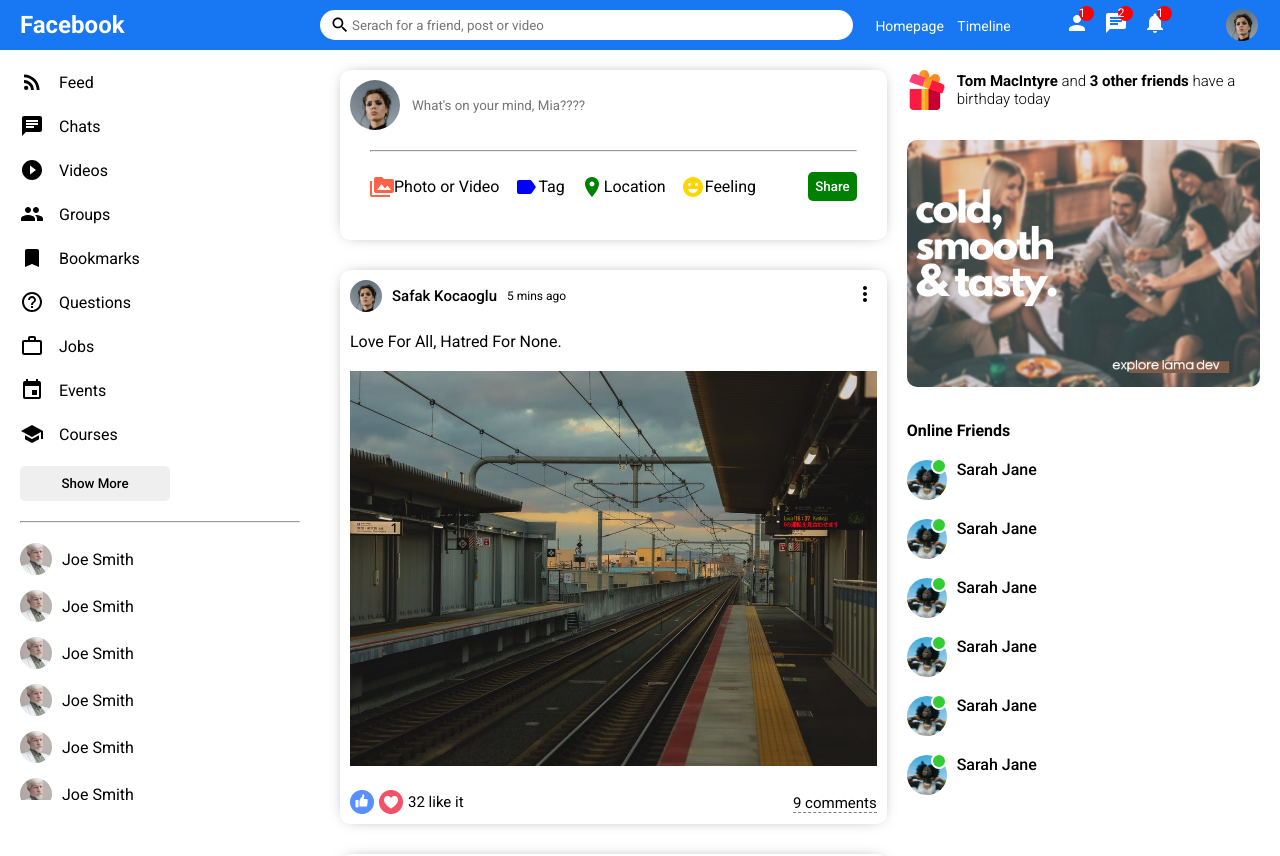
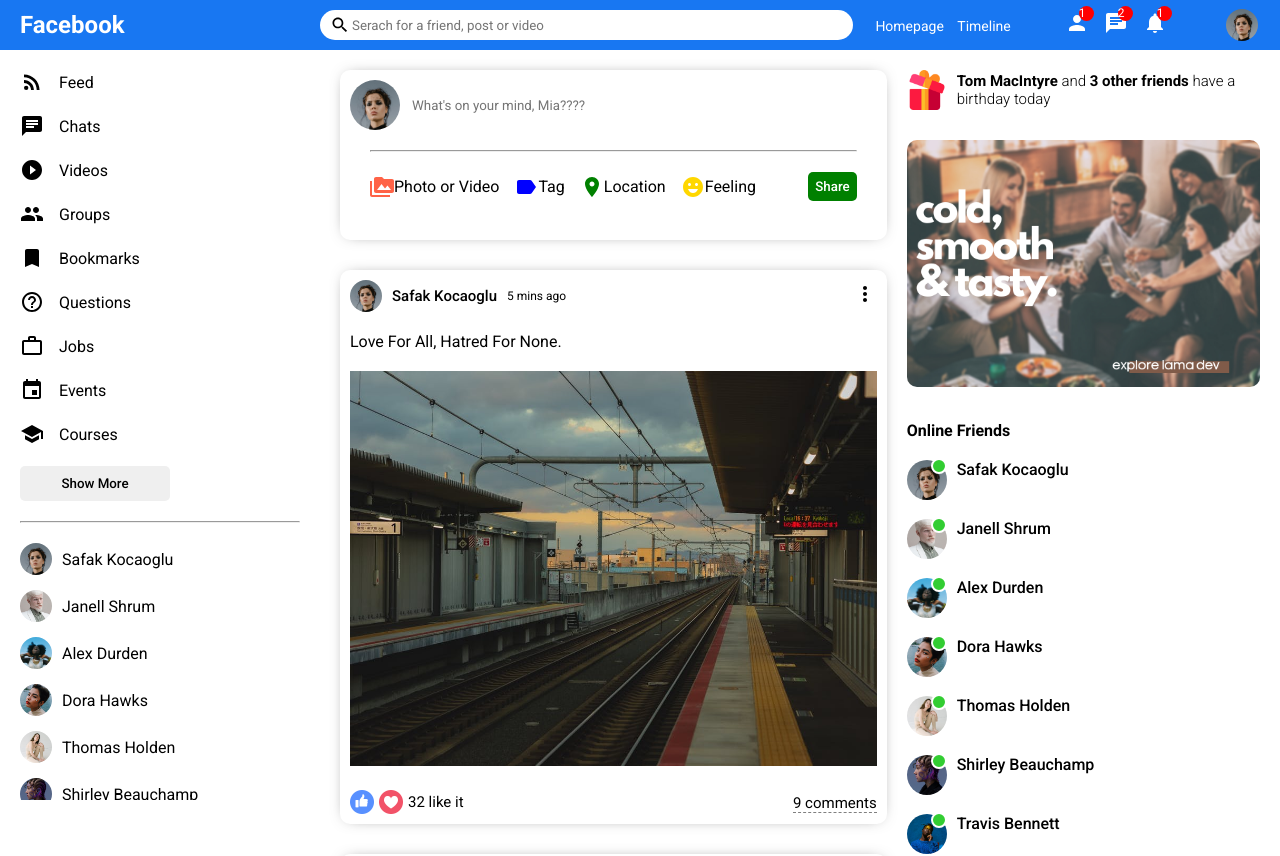
Before and after one commit to mia-donna/social-react, a React (Create React App) app: page / in a window 1280 px wide. Shown: the top 856 px of the page. Built offline with nearby package versions, Linux system fonts and the light colour scheme.

Commit message:
user list complete dynamic

```diff
--- /dev/null
+++ b/src/components/closeFriend/CloseFriend.jsx
@@ -0,0 +1,10 @@
+import "./closefriend.css";
+
+export default function CloseFriend({user}) {
+    return (
+        <li className="sidebarFriend">
+            <img className="sidebarFriendImg" src={user.profilePicture} alt=""/>
+            <span className="sidebarFriendName">{user.username}</span>
+        </li>
+    )
+}
--- /dev/null
+++ b/src/components/closeFriend/closefriend.css
@@ -0,0 +1,13 @@
+.sidebarFriend{
+    display: flex;
+    align-items: center;
+    margin-bottom: 15px;
+}
+
+.sidebarFriendImg{
+    width: 32px;
+    height: 32px;
+    object-fit: cover;
+    border-radius: 50%;
+    margin-right: 10px;
+}
--- /dev/null
+++ b/src/components/online/Online.jsx
@@ -0,0 +1,13 @@
+import "./online.css";
+
+export default function Online({user}) {
+    return (
+        <li className="rightbarFriend">
+                       <div className="rightbarProfileImgContainer">
+                           <img src={user.profilePicture} alt="" className="rightbarProfileImg"/>
+                           <span className="rightbarOnline"></span>
+                       </div>
+                       <span className="rightbarUsername">{user.username}</span>
+                   </li>
+    )
+}
--- /dev/null
+++ b/src/components/online/online.css
@@ -0,0 +1,33 @@
+.rightbarFriend{
+    display: flex;
+    margin-bottom: 15px ;
+    align-items: none;
+}
+
+.rightbarProfileImgContainer{
+    margin-right: 10px;
+    position: relative;
+}
+
+.rightbarProfileImg{
+    width: 40px;
+    height: 40px;
+    border-radius: 50%;
+    object-fit: cover;
+}
+
+.rightbarOnline{
+    width: 12px;
+    height: 12px;
+    border-radius: 50%;
+    background-color: limegreen;
+    position: absolute;
+    top:-2px;
+    right: 0;
+    border: 2px solid white;
+}
+
+.rightbarUsername{
+    font-weight: 500;
+
+}
--- a/src/components/rightbar/Rightbar.jsx
+++ b/src/components/rightbar/Rightbar.jsx
@@ -1,4 +1,6 @@
 import "./rightbar.css";
+import {Users} from "../../dummyData";
+import Online from "../online/Online";
 
 export default function Rightbar() {
     return (
@@ -12,48 +14,9 @@
                <img src="assets/ad.png" alt="" className="rightbarAd"/>
                <h4 className="rightbarTitle">Online Friends</h4>
                <ul className="rightbarFriendList">
-                   <li className="rightbarFriend">
-                       <div className="rightbarProfileImgContainer">
-                           <img src="assets/person/3.jpeg" alt="" className="rightbarProfileImg"/>
-                           <span className="rightbarOnline"></span>
-                       </div>
-                       <span className="rightbarUsername">Sarah Jane</span>
-                   </li>
-                   <li className="rightbarFriend">
-                       <div className="rightbarProfileImgContainer">
-                           <img src="assets/person/3.jpeg" alt="" className="rightbarProfileImg"/>
-                           <span className="rightbarOnline"></span>
-                       </div>
-                       <span className="rightbarUsername">Sarah Jane</span>
-                   </li>
-                   <li className="rightbarFriend">
-                       <div className="rightbarProfileImgContainer">
-                           <img src="assets/person/3.jpeg" alt="" className="rightbarProfileImg"/>
-                           <span className="rightbarOnline"></span>
-                       </div>
-                       <span className="rightbarUsername">Sarah Jane</span>
-                   </li>
-                   <li className="rightbarFriend">
-                       <div className="rightbarProfileImgContainer">
-                           <img src="assets/person/3.jpeg" alt="" className="rightbarProfileImg"/>
-                           <span className="rightbarOnline"></span>
-                       </div>
-                       <span className="rightbarUsername">Sarah Jane</span>
-                   </li>
-                   <li className="rightbarFriend">
-                       <div className="rightbarProfileImgContainer">
-                           <img src="assets/person/3.jpeg" alt="" className="rightbarProfileImg"/>
-                           <span className="rightbarOnline"></span>
-                       </div>
-                       <span className="rightbarUsername">Sarah Jane</span>
-                   </li>
-                   <li className="rightbarFriend">
-                       <div className="rightbarProfileImgContainer">
-                           <img src="assets/person/3.jpeg" alt="" className="rightbarProfileImg"/>
-                           <span className="rightbarOnline"></span>
-                       </div>
-                       <span className="rightbarUsername">Sarah Jane</span>
-                   </li>
+                   {Users.map(u => (
+                       <Online key={u.id} user={u}/>
+                   ))}
                </ul>
             </div>
         </div>
--- a/src/components/rightbar/rightbar.css
+++ b/src/components/rightbar/rightbar.css
@@ -37,37 +37,3 @@
     margin: 0;
     list-style: none;
   }
-
-.rightbarFriend{
-    display: flex;
-    margin-bottom: 15px ;
-    align-items: none;
-}
-
-.rightbarProfileImgContainer{
-    margin-right: 10px;
-    position: relative;
-}
-
-.rightbarProfileImg{
-    width: 40px;
-    height: 40px;
-    border-radius: 50%;
-    object-fit: cover;
-}
-
-.rightbarOnline{
-    width: 12px;
-    height: 12px;
-    border-radius: 50%;
-    background-color: limegreen;
-    position: absolute;
-    top:-2px;
-    right: 0;
-    border: 2px solid white;
-}
-
-.rightbarUsername{
-    font-weight: 500;
-
-}
--- a/src/components/sidebar/Sidebar.jsx
+++ b/src/components/sidebar/Sidebar.jsx
@@ -1,5 +1,8 @@
 import "./sidebar.css";
 import{ RssFeed, Group, HelpOutline, Bookmark, School, Event, PlayCircleFilledOutlined, WorkOutline, Chat } from "@material-ui/icons";
+import {Users} from "../../dummyData";
+import CloseFriend from "../closeFriend/CloseFriend";
+
 
 export default function Sidebar() {
     return (
@@ -46,38 +49,9 @@
                 <button className="sidebarButton">Show More</button>
                 <hr className="sidebarhr"/>
                 <ul className="sidebarFriendList">
-                    <li className="sidebarFriend">
-                        <img className="sidebarFriendImg" src="/assets/person/2.jpeg" alt=""/>
-                        <span className="sidebarFriendName">Joe Smith</span>
-                    </li>
-                    <li className="sidebarFriend">
-                        <img className="sidebarFriendImg" src="/assets/person/2.jpeg" alt=""/>
-                        <span className="sidebarFriendName">Joe Smith</span>
-                    </li>
-                    <li className="sidebarFriend">
-                        <img className="sidebarFriendImg" src="/assets/person/2.jpeg" alt=""/>
-                        <span className="sidebarFriendName">Joe Smith</span>
-                    </li>
-                    <li className="sidebarFriend">
-                        <img className="sidebarFriendImg" src="/assets/person/2.jpeg" alt=""/>
-                        <span className="sidebarFriendName">Joe Smith</span>
-                    </li>
-                    <li className="sidebarFriend">
-                        <img className="sidebarFriendImg" src="/assets/person/2.jpeg" alt=""/>
-                        <span className="sidebarFriendName">Joe Smith</span>
-                    </li>
-                    <li className="sidebarFriend">
-                        <img className="sidebarFriendImg" src="/assets/person/2.jpeg" alt=""/>
-                        <span className="sidebarFriendName">Joe Smith</span>
-                    </li>
-                    <li className="sidebarFriend">
-                        <img className="sidebarFriendImg" src="/assets/person/2.jpeg" alt=""/>
-                        <span className="sidebarFriendName">Joe Smith</span>
-                    </li>
-                    <li className="sidebarFriend">
-                        <img className="sidebarFriendImg" src="/assets/person/2.jpeg" alt=""/>
-                        <span className="sidebarFriendName">Joe Smith</span>
-                    </li>
+                   {Users.map(u => (
+                       <CloseFriend key={u.id} user={u} />
+                   ))}
                 </ul>
             </div>
         </div>
--- a/src/components/sidebar/sidebar.css
+++ b/src/components/sidebar/sidebar.css
@@ -53,17 +53,3 @@
     margin: 0;
     list-style: none;
 }
-
-.sidebarFriend{
-    display: flex;
-    align-items: center;
-    margin-bottom: 15px;
-}
-
-.sidebarFriendImg{
-    width: 32px;
-    height: 32px;
-    object-fit: cover;
-    border-radius: 50%;
-    margin-right: 10px;;
-}
```
